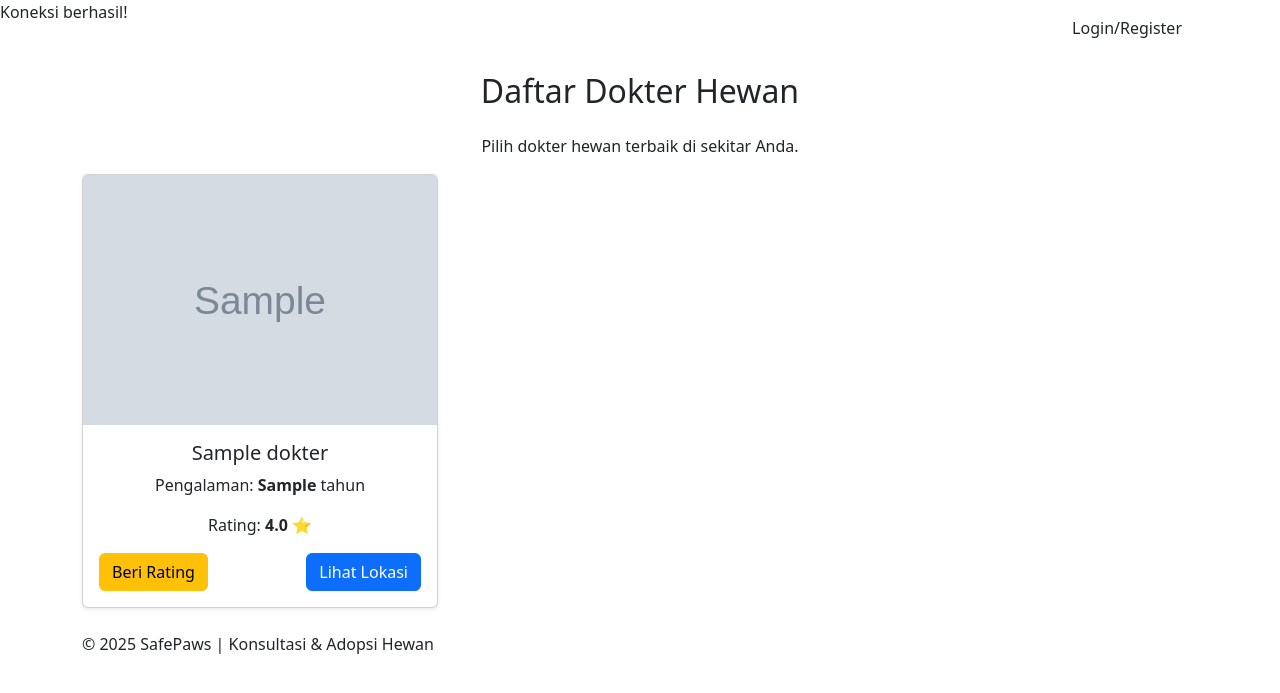
After one commit to rasya-rafika/safepaws.com, a PHP site: page /dokter.php in a window 1280 px wide. The commit adds this page. Shown: the top 693 px of the page. Run offline with PHP 8.4, Linux system fonts and the light colour scheme; tables that the repository leaves empty or names only in its code hold one stand-in row (values such as "Sample post"); grey boxes marked "Sample" are stand-in pictures; some libraries are stand-ins or nearby versions.

Commit message:
membuat page dokter

```diff
--- /dev/null
+++ b/dokter.php
@@ -0,0 +1,49 @@
+<?php
+include 'layouts/header.php';
+include 'koneksi.php'; // Koneksi ke database
+
+// Periksa koneksi database
+if (!$conn) {
+    die('<div class="alert alert-danger">Koneksi ke database gagal: ' . mysqli_connect_error() . '</div>');
+}
+?>
+
+<div class="container mt-5">
+    <h2 class="text-center mb-4">Daftar Dokter Hewan</h2>
+    <p class="text-center">Pilih dokter hewan terbaik di sekitar Anda.</p>
+
+    <div class="row">
+        <?php
+        // Ambil data dokter dari database
+        $query = "SELECT * FROM dokter";
+        $result = mysqli_query($conn, $query);
+
+        if (mysqli_num_rows($result) > 0) {
+            while ($row = mysqli_fetch_assoc($result)) {
+                // Cek apakah gambar ada
+                $foto = !empty($row['foto']) ? 'uploads/' . htmlspecialchars($row['foto']) : 'assets/default-dokter.png';
+
+                echo '
+                <div class="col-md-4 mb-4">
+                    <div class="card shadow-sm h-100">
+                        <img src="' . $foto . '" class="card-img-top" alt="Foto Dokter" style="height: 250px; object-fit: cover;">
+                        <div class="card-body text-center">
+                            <h5 class="card-title">' . htmlspecialchars($row['nama']) . '</h5>
+                            <p class="card-text">Pengalaman: <strong>' . htmlspecialchars($row['pengalaman']) . '</strong> tahun</p>
+                            <p class="card-text">Rating: <strong>' . number_format($row['rating'], 1) . '</strong> ⭐</p>
+                            <div class="d-flex justify-content-between">
+                                <a href="beri_rating.php?id=' . $row['id_dokter'] . '" class="btn btn-warning">Beri Rating</a>
+                                <a href="lokasi_dokter.php?id=' . $row['id_dokter'] . '" class="btn btn-primary">Lihat Lokasi</a>
+                            </div>
+                        </div>
+                    </div>
+                </div>';
+            }
+        } else {
+            echo '<div class="col-12"><p class="text-center text-muted">Belum ada data dokter.</p></div>';
+        }
+        ?>
+    </div>
+</div>
+
+<?php include 'layouts/footer.php'; ?>
--- a/index.php
+++ b/index.php
@@ -95,6 +95,7 @@ footer {
     border: none;
     color: white !important; /* Ubah warna tulisan jadi putih */
 }
+
 .btn-primary:hover, .btn-success:hover, .btn-warning:hover {
     opacity: 0.8;
 }
@@ -107,7 +108,7 @@ footer {
 
 .btn-danger:hover {
     background-color: #B71C1C !important; /* Warna merah lebih gelap saat hover */
-
+}
 /* Smooth Scroll */
 html {
     scroll-behavior: smooth;
@@ -175,6 +176,8 @@ html {
     </div>
 </div>
 
+
+
     <!-- HERO SECTION -->
     <header id="hero" class="text-center d-flex align-items-center vh-100">
         <div class="container">
@@ -200,7 +203,6 @@ html {
                 <h2>Dokter Hewan</h2>
                 <p>Kami menyediakan layanan untuk mencari dokter hewan terbaik di sekitar Anda.</p>
                 <a href="dokter.php" class="btn btn-primary">Lihat Dokter</a>
-        </div>
         </section>
 
     <!-- SHELTER -->
```
Lines whose indentation alone changed are shown as unchanged.
